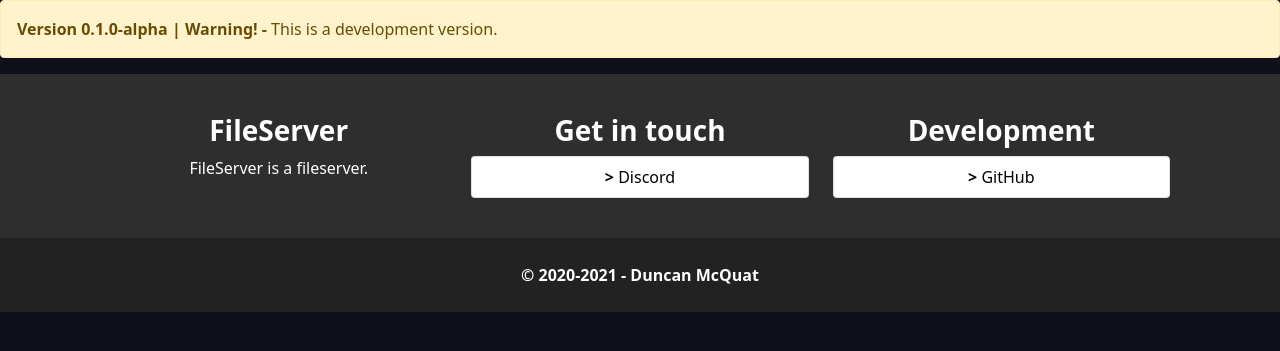
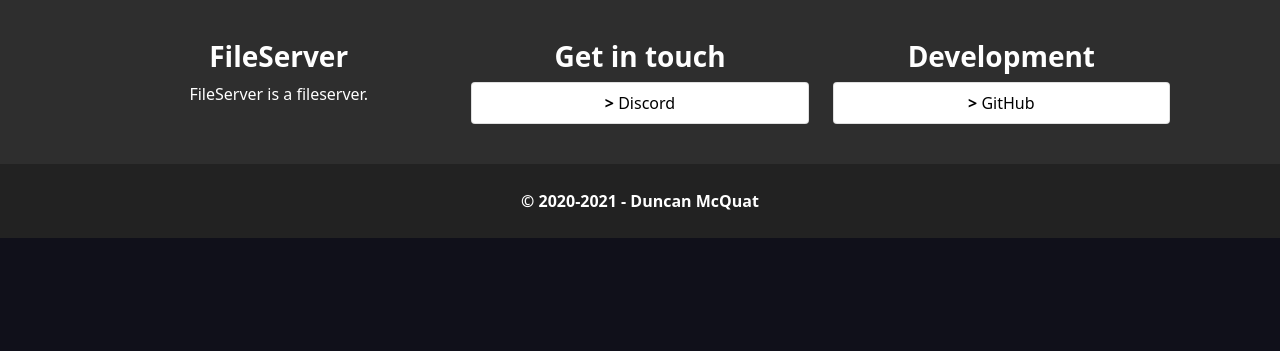
Before and after one commit to compsup/FileServer, a Django app: page / in a window 1280 px wide. Shown: the part 62-413 px from the top of the page. Run offline with Django 3.2, Linux system fonts and the light colour scheme.

Commit message:
Fixed banner warning - HotFix

```diff
--- a/mysite/app/templates/app/index.html
+++ b/mysite/app/templates/app/index.html
@@ -15,9 +15,6 @@
 <body>
     {% block content %}
     <div id="content">
-        <div class="alert alert-warning" role="alert">
-            <strong> Version 0.1.0-alpha | Warning! - </strong>This is a development version.
-        </div>
         <div>
             {% if user.is_authenticated %}
             <h3 id="user-greeting">Hi {{ user.username }}!</h3>
```
